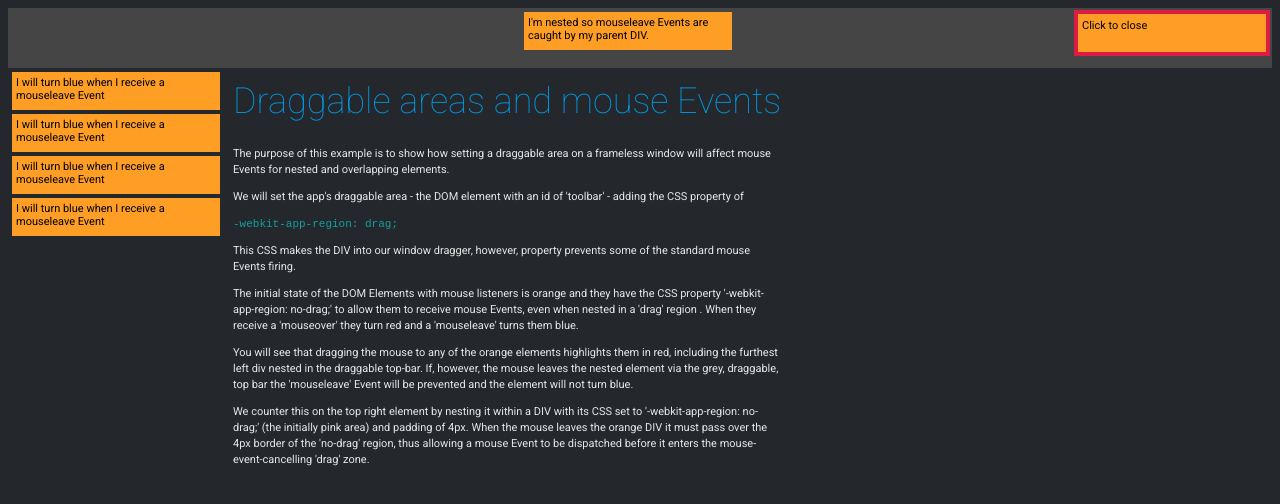
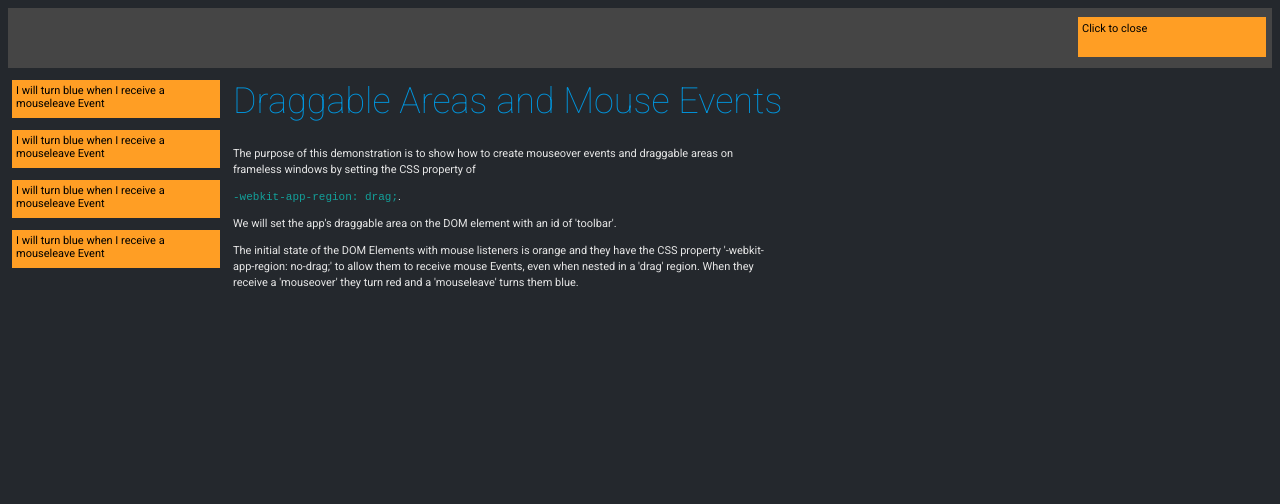
Before and after one commit to openfin/openfin-examples-windowing, a website: page app-region-drag-mouse-events/src/index.html in a window 1280 px wide. Drawn offline with Linux system fonts and the light colour scheme.

Commit message:
remove reference to deprecated defineDraggableArea function

```diff
--- a/app-region-drag-mouse-events/package.json
+++ b/app-region-drag-mouse-events/package.json
@@ -5,7 +5,7 @@
   "main": "index.js",
   "scripts": {
     "test": "echo \"Error: no test specified\" && exit 1",
-    "start" :  "node server.js"
+    "start": "node server.js"
   },
   "keywords": [
     "OpenFin"
--- a/app-region-drag-mouse-events/src/css/index.css
+++ b/app-region-drag-mouse-events/src/css/index.css
@@ -28,7 +28,7 @@ h1{
     width: 200px;
     height: 30px;
     padding: 4px;
-    margin: 4px;
+    margin: 12px 4px;
     background-color: #ff9e24;
     -webkit-app-region: no-drag !important;
 }
@@ -39,6 +39,13 @@ h1{
 
 #closer{
    width:180px !important;
+   position: absolute;
+   top:5px;
+   right: 10px;
+   bottom: 10px;
+   height: 32px;
+   line-height: 16px;
+   -webkit-app-region: no-drag !important;
 }
 #copy{
     width:550px;
@@ -53,16 +60,6 @@ h1{
     top:30px;
     left: 10px;
 }
-.fixed-pos-container{
-    background-color: #dd1b44;
-    position: absolute;
-    top:10px;
-    right: 10px;
-    height: 46px;
-    line-height: 16px;
-    -webkit-app-region: no-drag !important;
-}
-
 .mouseleave{
     background-color: #7ffaff;
 }
@@ -87,8 +84,3 @@ p, pre{
     user-select: none;           /* non-prefixed version, currently
                                   not supported by any browser */
 }
-
-#nested-box{
-    position: absolute;
-    left: 520px;
-}
--- a/app-region-drag-mouse-events/src/index.html
+++ b/app-region-drag-mouse-events/src/index.html
@@ -10,10 +10,7 @@
 
 
 <div id="dragger">
-    <div id="nested-box" class="listened noselect">I'm nested so mouseleave Events are caught by my parent DIV.</div>
-    <div class="fixed-pos-container" >
-        <div class="listened noselect" id="closer">Click to close</div>
-    </div>
+  <div class="listened noselect" id="closer">Click to close</div>
 </div>
 <div id="main">
 
@@ -24,13 +21,10 @@
   <div class="listened noselect">I will turn blue when I receive a mouseleave Event</div>
 </div>
 <div class="noselect" id="copy">
-    <h1>Draggable areas and mouse Events</h1>
-    <p>The purpose of this example is to show how setting a draggable area on a frameless window will affect mouse Events for nested and overlapping elements.</p>
-    <p>We will set the app's draggable area - the DOM element with an id of 'toolbar' - adding the CSS property of <pre>-webkit-app-region: drag;</pre></p>
-    <p>This CSS makes the DIV into our window dragger, however, property prevents some of the standard mouse Events firing.</p>
-    <p>The initial state of the DOM Elements with mouse listeners is orange and they have the CSS property '-webkit-app-region: no-drag;' to allow them to receive mouse Events, even when nested in a 'drag' region . When they receive a 'mouseover' they turn red and a 'mouseleave' turns them blue.</p>
-    <p>You will see that dragging the mouse to any of the orange elements highlights them in red, including the furthest left div nested in the draggable top-bar. If, however, the mouse leaves the nested element via the grey, draggable, top bar the 'mouseleave' Event will be prevented and the element will not turn blue.</p>
-    <p>We counter this on the top right element by nesting it within a DIV with its CSS set to '-webkit-app-region: no-drag;' (the initially pink area) and padding of 4px. When the mouse leaves the orange DIV it must pass over the 4px border of the 'no-drag' region, thus allowing a mouse Event to be dispatched before it enters the mouse-event-cancelling 'drag' zone.</p>
+    <h1>Draggable Areas and Mouse Events</h1>
+    <p>The purpose of this demonstration is to show how to create mouseover events and draggable areas on frameless windows by setting the CSS property of <pre>-webkit-app-region: drag;</pre>.</p>
+    <p>We will set the app's draggable area on the DOM element with an id of 'toolbar'.</p>
+    <p>The initial state of the DOM Elements with mouse listeners is orange and they have the CSS property '-webkit-app-region: no-drag;' to allow them to receive mouse Events, even when nested in a 'drag' region. When they receive a 'mouseover' they turn red and a 'mouseleave' turns them blue.</p>
 </div>
 </body>
 </html>
--- a/app-region-drag-mouse-events/src/js/index.js
+++ b/app-region-drag-mouse-events/src/js/index.js
@@ -16,13 +16,12 @@ function init(){
 };
 
 function initWithOpenFin(){
-    initDomEventListeners();
-   // initDragEventListener();
-    //initExternalWindow();
     _dragArea = document.querySelector("#dragger");
     _current = fin.desktop.Window.getCurrent();
-       // _current.defineDraggableArea(_dragArea);
 
+    initDomEventListeners();
+    initExternalWindow();
+    initDragEventListener();
 
 }
 
@@ -30,23 +29,26 @@ function initDomEventListeners(){
     document.querySelector("#closer").addEventListener('click', function(){
         _current.close()
     });
+
     [].slice.call(document.querySelectorAll(".listened")).map(function(d,i){
         d.addEventListener('mouseover', function(e){
             console.log("MOUSE OVER --- ")
             e.target.classList.remove('mouseleave');
             e.target.classList.add('mouseover');
+        });
 
-    });
         d.addEventListener('mouseout', function(e){
             console.log("MOUSE OUT --- ")
             e.target.classList.remove('mouseleave');
             e.target.classList.add('mouseover');
         });
+
         d.addEventListener('mouseleave', function(e){
             console.log("MOUSE LEAVE --- ")
             e.target.classList.add('mouseleave');
             e.target.classList.remove('mouseover');
         });
+
     });
 }
 /*
@@ -57,31 +59,30 @@ function initDragEventListener(){
         console.log("MOUSE OVER --- ");
         e.target.classList.remove('mouseleave');
         e.target.classList.add('mouseover');
+    });
 
-    });
     _dragArea.addEventListener('mouseout', function(e){
         console.log("MOUSE OUT --- ");
         e.target.classList.add('mouseleave');
         e.target.classList.remove('mouseover');
+    });
 
-    });
     _dragArea.addEventListener('mouseleave', function(e){
         console.log("MOUSE LEAVE --- ");
         e.target.classList.add('mouseleave');
         e.target.classList.remove('mouseover');
+    });
 
-    });
-    /*
     _dragArea.addEventListener('mousemove', function(e){
         console.log("MOUSE MOVE --- ");
         e.target.classList.remove('mouseleave');
         e.target.classList.add('mouseover');
     });
-    */
+
 }
 /*
 There needs to be an onSuccess callback when a window is created.
-Within the callback you can execute any code specific to the created window which may be accesed via 'this'.
+Within the callback you can execute any code specific to the created window which may be accessed via 'this'.
 
 To obtain the DOM of that window use 'this.contentWindow.document'.
 */
@@ -96,10 +97,7 @@ initExternalWindow = function(){
         autoShow: true,
         frame: false
     }, function(){
-        //obtain the toolbar DOM element.
-        toolbar = this.contentWindow.document.getElementById('toolbar')
-        //call defineDraggableArea method with the toolbar.
-        this.defineDraggableArea(toolbar);
+        console.log('Child window created: ', this.contentWindow.document)
     });
 
 };
```
Also changed, not shown: app-region-drag-mouse-events/app.json (added, +19 -0 lines), app-region-drag-mouse-events/src/app.json (+7 -10 lines), app-region-drag-mouse-events/src/draggable.html (+3 -1 lines), app-region-drag-mouse-events/README.md, 1 other file. Lines whose indentation alone changed are shown as unchanged.
